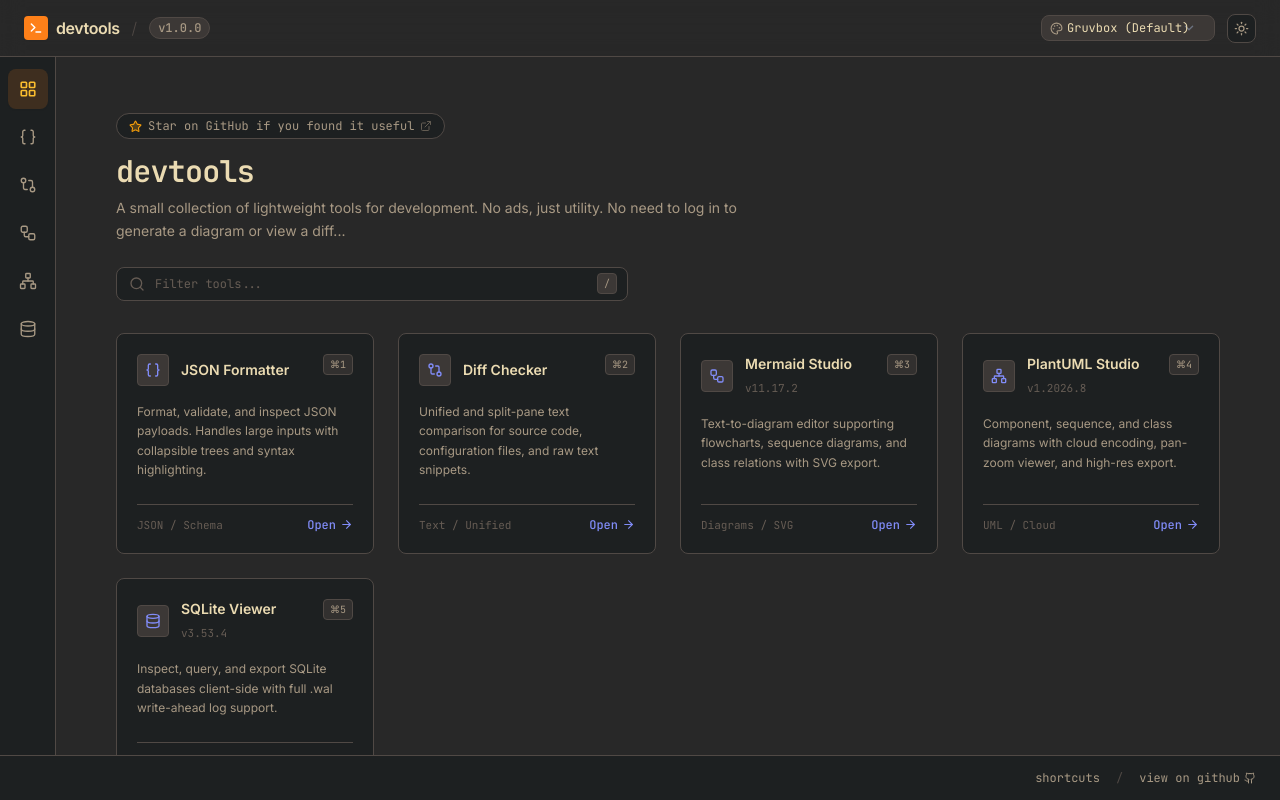
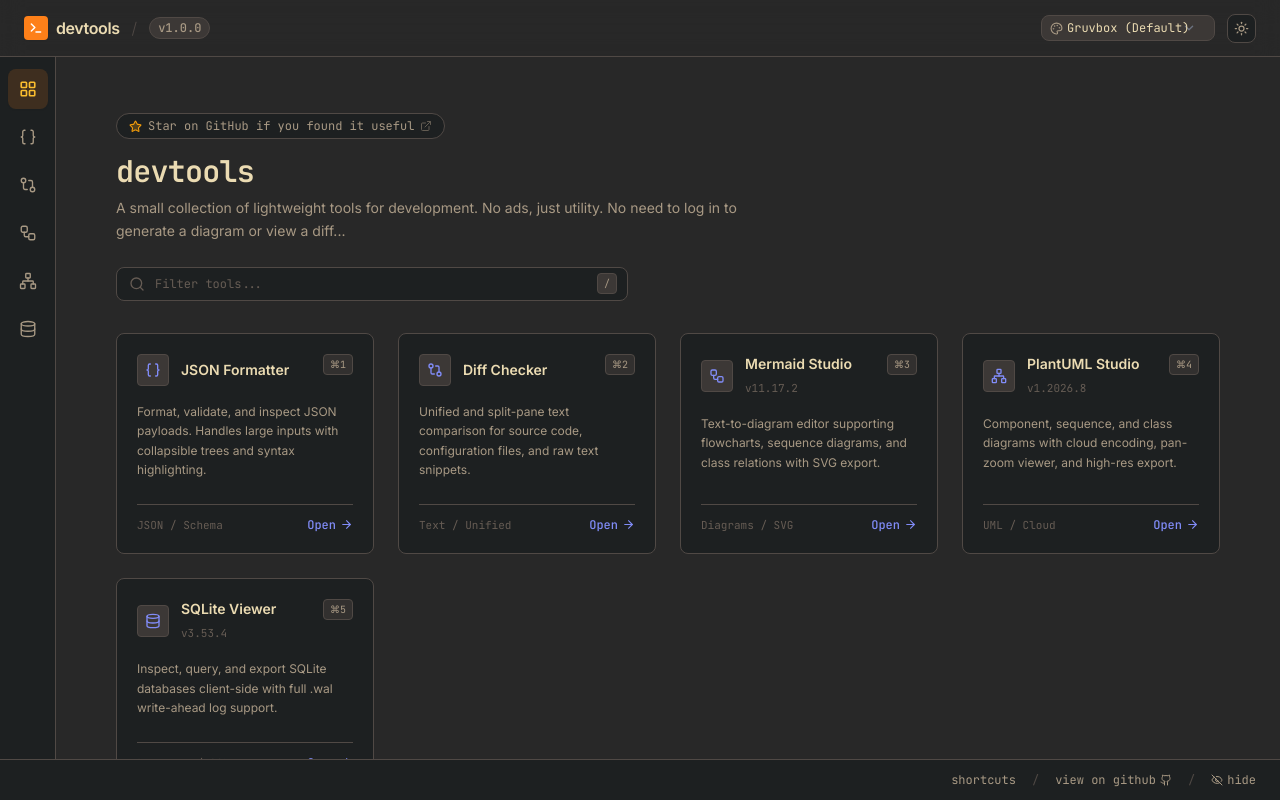
Before and after one commit to gerteck/devtools, a Svelte app: page / in a window 1280 px wide. Built offline with nearby package versions, Linux system fonts and the light colour scheme.

Commit message:
feat(footer): add hide footer button and persistent toggle pill

```diff
--- a/src/components/Footer.svelte
+++ b/src/components/Footer.svelte
@@ -1,4 +1,14 @@
 <script lang="ts">
+  import { createPersistedState } from '../utils/storage.svelte';
+  import { EyeOff, ChevronUp } from '@lucide/svelte';
+
+  const footerHidden = createPersistedState('devtools_footer_hidden', false);
+  let isHidden = $state(footerHidden.value);
+
+  $effect(() => {
+    footerHidden.value = isHidden;
+  });
+
   let showShortcutsModal = $state(false);
 
   const shortcuts = [
@@ -12,8 +22,9 @@
   ];
 </script>
 
-<footer class="w-full border-t border-outline-variant bg-surface py-3.5 select-none shrink-0 transition-colors">
-  <div class="w-full px-4 sm:px-6 flex items-center justify-end gap-4 text-xs font-mono text-on-surface-variant">
+{#if !isHidden}
+  <footer class="w-full border-t border-outline-variant bg-surface py-3 select-none shrink-0 transition-colors">
+    <div class="w-full px-4 sm:px-6 flex items-center justify-end gap-3 sm:gap-4 text-xs font-mono text-on-surface-variant">
       <button
         onclick={() => (showShortcutsModal = true)}
         class="hover:text-on-surface transition-colors cursor-pointer"
@@ -45,8 +56,30 @@
           <path d="M9 18c-4.51 2-5-2-7-2" />
         </svg>
       </a>
+      <span class="text-outline-variant">/</span>
+      <button
+        onclick={() => (isHidden = true)}
+        class="inline-flex items-center gap-1 hover:text-on-surface text-on-surface-variant transition-colors cursor-pointer"
+        title="Hide footer to maximize screen space"
+      >
+        <EyeOff size={12} />
+        <span>hide</span>
+      </button>
     </div>
   </footer>
+{:else}
+  <!-- Subtle Floating Show Footer Pill -->
+  <div class="fixed bottom-2.5 right-3 z-30 select-none">
+    <button
+      onclick={() => (isHidden = false)}
+      class="flex items-center gap-1.5 px-2.5 py-1 rounded-full bg-surface/85 hover:bg-surface border border-outline-variant/80 hover:border-outline text-on-surface-variant hover:text-on-surface text-[11px] font-mono shadow-xs backdrop-blur-md transition-all opacity-50 hover:opacity-100 cursor-pointer group"
+      title="Show footer"
+    >
+      <ChevronUp size={12} class="group-hover:-translate-y-0.5 transition-transform" />
+      <span>footer</span>
+    </button>
+  </div>
+{/if}
 
 <!-- Keyboard Shortcuts Modal -->
 {#if showShortcutsModal}
```
Lines whose indentation alone changed are shown as unchanged.
